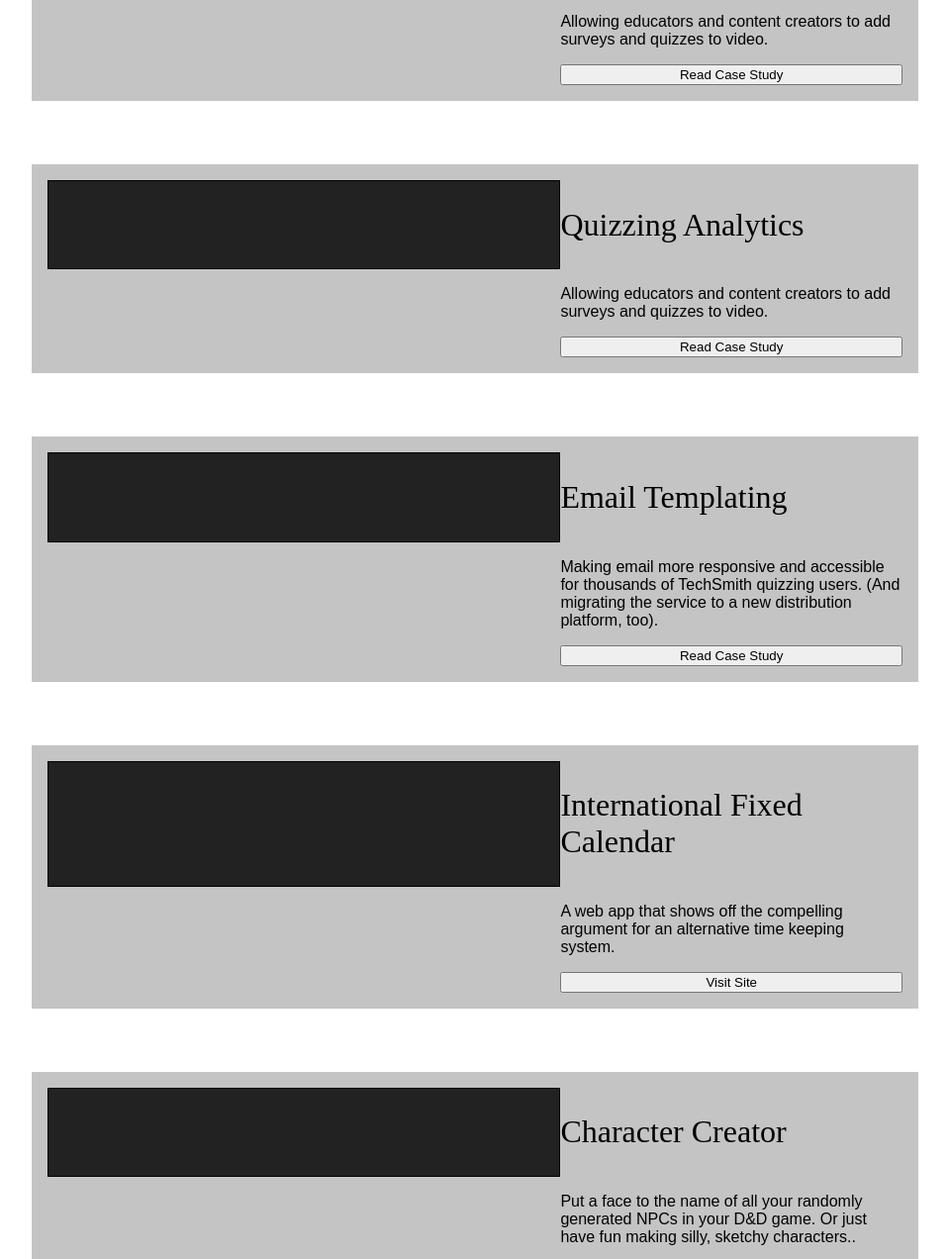
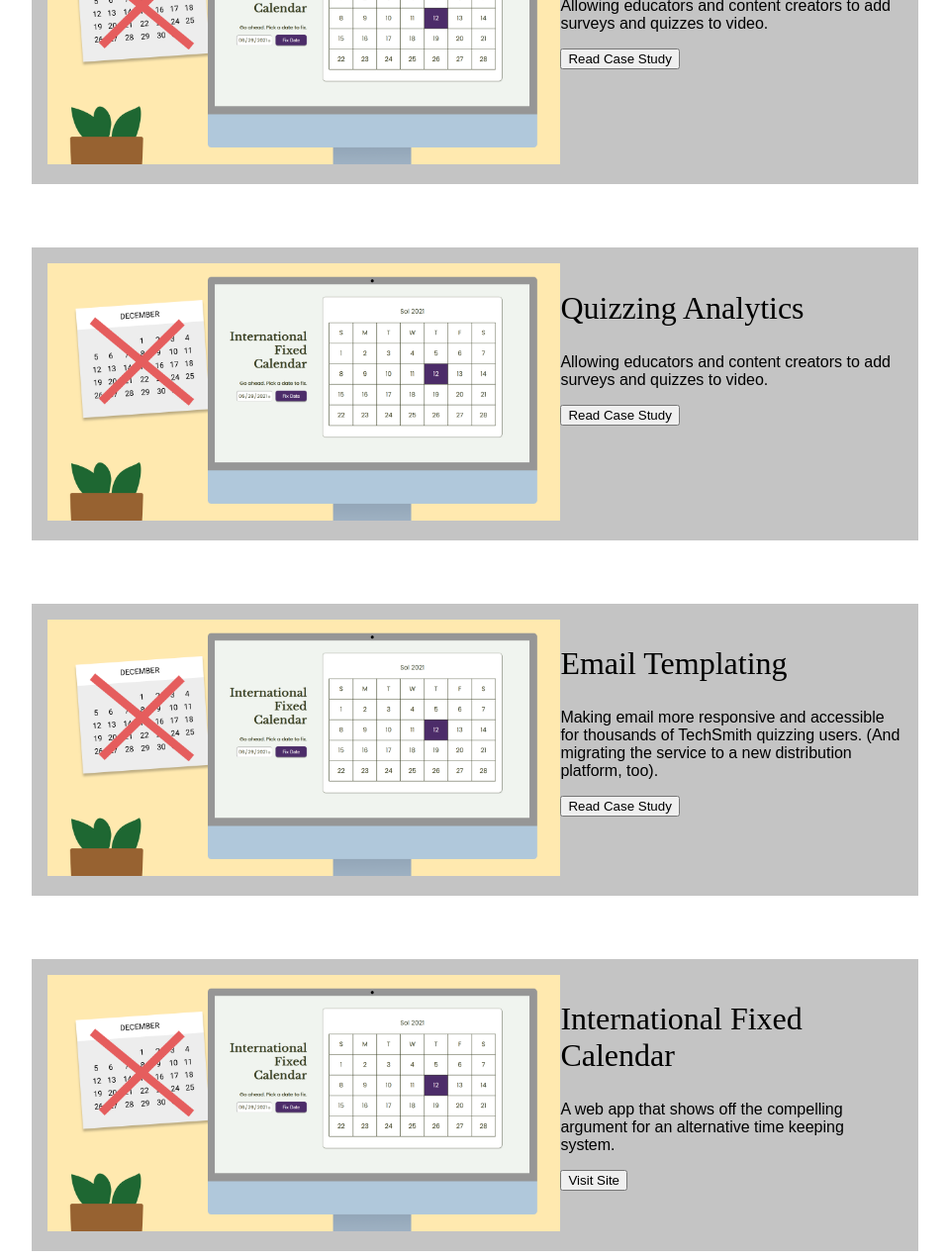
Before and after one commit to jsaldrich1/jsaldrich1.github.io, a plain HTML site: page index.html in a window 1280 px wide. Shown: the part 515-1787 px from the top of the page at 99% size, without its empty margins (160-1119 px from the left). Drawn offline with Linux system fonts and the light colour scheme; a web font is replaced by a local one.

Commit message:
More updates
More CSS, adding articles and other things

```diff
--- a/css/main.css
+++ b/css/main.css
@@ -97,12 +97,21 @@ h2 {
 
 .img-study {
   background-color: var(--text);
-  border: 1px solid black;
+  max-width: 100%;
+}
+
+.hero-img {
   grid-column: 1 / 7;
+  max-width: 100vw;
+  margin: 0;
+}
+
+.hero-context {
+  grid-column: 7 / 11;
 }
 
 .study-content {
-  grid-column: 7 / 11;
+  /* grid-column: 7 / 11; */
 }
 
 p {
--- a/index.html
+++ b/index.html
@@ -60,34 +60,54 @@
     <!-- Main Content -->
     <section id="main-content">
         <article id="quiz-editor" class="work-card card-img-left">
-            <img id="img-quiz-editor" class="img-study" src="">
+            <figure class="hero-img">
+                <img id="img-quiz-editor" class="img-study" src="/img/IFC-hero.png">
+            </figure>
+            <article class="hero-context">
                 <h2 class="study-content">Video Quiz Editor</h2>
                 <p class="study-content">Allowing educators and content creators to add surveys and quizzes to video.</p>
                 <input type="button" value="Read Case Study" id="btn-quiz-editor" class="btn-case-study study-content">
             </article>
+        </article>
         <article id="results-dashboard" class="work-card card-img-right">
-            <img id="img-results" class="img-study" src="">
+            <figure class="hero-img">
+                <img id="img-results" class="img-study" src="/img/IFC-hero.png">
+            </figure>
+            <article class="hero-context">
                 <h2 class="study-content">Quizzing Analytics</h2>
                 <p class="study-content">Allowing educators and content creators to add surveys and quizzes to video.</p>
                 <input type="button" value="Read Case Study" id="btn-results-dashboard" class="btn-case-study study-content">
             </article>
+        </article>
         <article id="email-templates" class="work-card card-img-left">
-            <img id="img-email-templates" class="img-study" src="">
+            <figure class="hero-img">
+                <img id="img-email-templates" class="img-study" src="/img/IFC-hero.png">
+            </figure>
+            <article class="hero-context">
                 <h2 class="study-content">Email Templating</h2>
                 <p class="study-content">Making email more responsive and accessible for thousands of TechSmith quizzing users. (And migrating the service to a new distribution platform, too).</p>
                 <input type="button" value="Read Case Study" id="btn-email-template" class="btn-case-study study-content">
             </article>
+        </article>
         <article id="fixed-calendar" class="work-card card-img-right">
-            <img id="img-fixed-calendar" class="img-study" src="">
+            <figure class="hero-img">
+                <img id="img-fixed-calendar" class="img-study" src="/img/IFC-hero.png">
+            </figure>
+            <article class="hero-context">
                 <h2 class="study-content">International Fixed Calendar</h2>
                 <p class="study-content">A web app that shows off the compelling argument for an alternative time keeping system.</p>
                 <input type="button" value="Visit Site" id="btn-fixed-calendar" class="btn-case-study study-content">
             </article>
+        </article>
         <article id="sketchy-characters" class="work-card card-img-left">
-            <img id="img-sketchy-characters" class="img-study" src="">
+            <figure class="hero-img">
+                <img id="img-sketchy-characters" class="img-study" src="/img/IFC-hero.png">
+            </figure>
+            <article class="hero-context">
                 <h2 class="study-content">Character Creator</h2>
                 <p class="study-content">Put a face to the name of all your randomly generated NPCs in your D&D game. Or just have fun making silly, sketchy characters..</p>
                 <input type="button" value="Visit Site" id="btn-quiz-editor" class="btn-case-study study-content">
+            </article>
         </article>
     </section>
 
```
Also changed, not shown: img/IFC-hero.png (added). Lines whose indentation alone changed are shown as unchanged.
